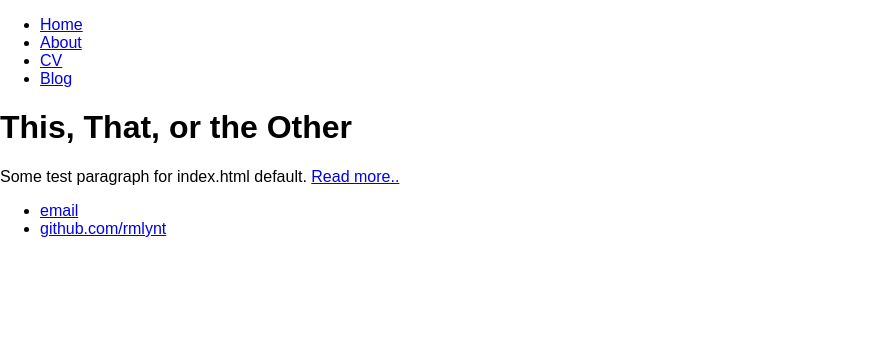
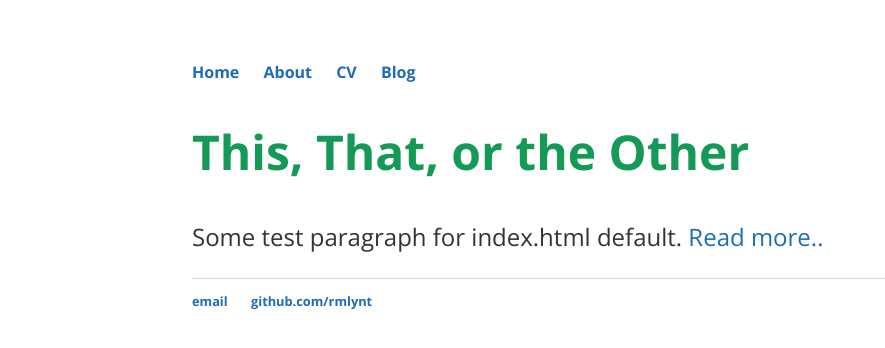
Before and after one commit to rmlynt/rmlynt.github.io, a Jekyll site: the page built from index.html, in a window 1280 px wide. Shown: the top 348 px of the page, without its empty margins (0-885 px from the left). Built offline with Jekyll 4.4.1, drawn with Linux system fonts in a browser that asks for light colours.

Commit message:
Changed main.css
Continued to change main.css.

```diff
--- a/css/main.css
+++ b/css/main.css
@@ -3,20 +3,44 @@
 
 body {
   padding: 0;
+  margin: 60px auto;
+  width: 70%;
+  font-family: "Open Sans", "Helvetica Neue", Helvetica, Arial, sans-serif;
+  font-size: 16px;
+  line-height: 1.5;
+  color: #606c71; }
+
+a {
+  color: #1e6bb8;
+  text-decoration: none;
 }
+
+a:hover {
+  text-decoration: underline;
+}
+
+h1, h2, h3, h4, h5, h6 {
+  color: #159957; }
+
 nav ul, footer ul {
+  padding: 0px;
+  list-style: none;
+  font-weight: bold;
 }
 nav ul li, footer ul li {
+  display: inline;
+  margin-right: 20px;
 }
+
 h1 {
+  font-size: 3em;
 }
 p {
+  font-size: 1.5em;
+  line-height: 1.4em;
+  color: #333;
 }
 footer {
-
-ul.posts {
-    margin: 20px auto 40px;
-    font-size: 1.5em;
+  border-top: 1px solid #d5d5d5;
+  font-size: .8em;
 }
-
-}
```
